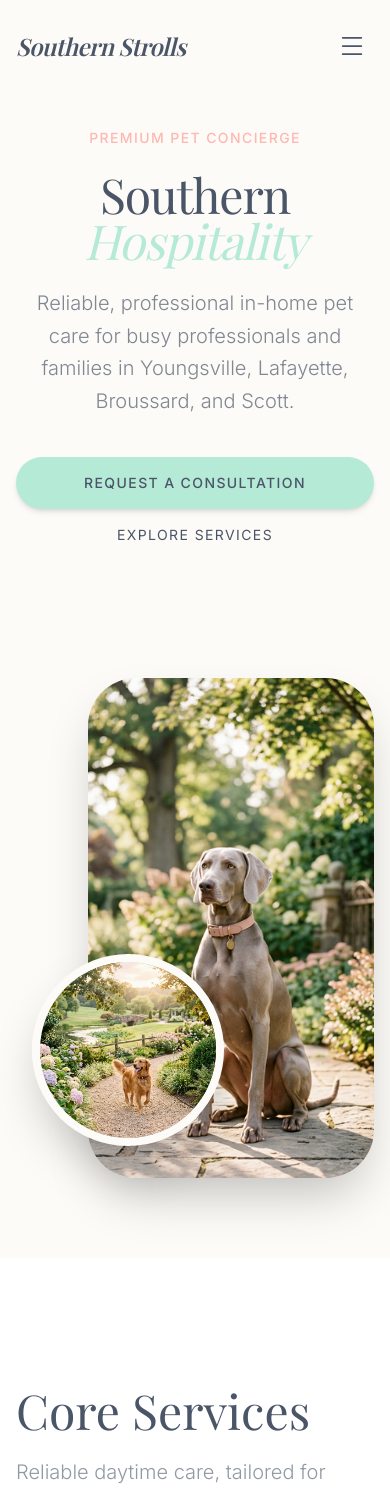
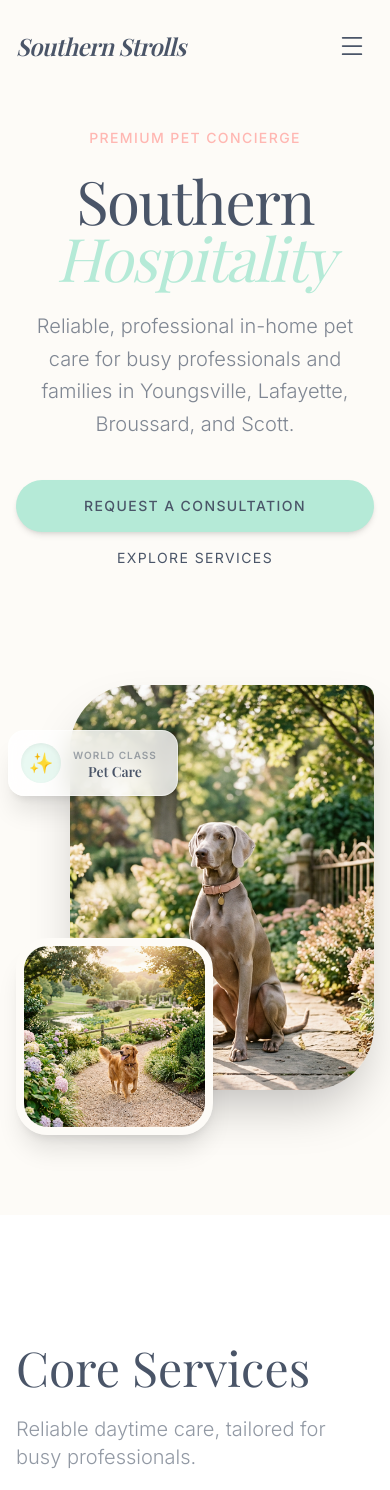
Before and after one commit to Founditmarketing/southern-strolls, a React (Vite) app: page / in a window 390 px wide. Shown: the top 1490 px of the page. Built offline with nearby package versions, Linux system fonts and the light colour scheme; a web font is replaced by a local one.

Commit message:
Redesign mobile hero layout with premium overlapping collage

```diff
--- a/src/components/Hero.tsx
+++ b/src/components/Hero.tsx
@@ -14,14 +14,14 @@ export function Hero() {
               <p className="text-blush font-medium tracking-widest uppercase text-sm mb-6">
                 Premium Pet Concierge
               </p>
-              <h1 className="text-5xl sm:text-7xl lg:text-8xl font-serif leading-[0.95] tracking-tight mb-6 sm:mb-8 text-slate">
+              <h1 className="text-6xl sm:text-7xl lg:text-8xl font-serif leading-[0.95] tracking-tight mb-6 sm:mb-8 text-slate relative z-20">
                 Southern <br />
                 <span className="italic text-mint">Hospitality</span>
               </h1>
-              <p className="text-xl text-slate/70 max-w-md font-light leading-relaxed mb-10">
+              <p className="text-xl text-slate/70 max-w-md font-light leading-relaxed mb-10 mx-auto lg:mx-0 relative z-20">
                 Reliable, professional in-home pet care for busy professionals and families in Youngsville, Lafayette, Broussard, and Scott.
               </p>
-              <div className="flex flex-col sm:flex-row items-stretch sm:items-center gap-4 sm:gap-6 mt-6 sm:mt-8 mb-8 sm:mb-0">
+              <div className="flex flex-col sm:flex-row items-stretch sm:items-center justify-center lg:justify-start gap-4 sm:gap-6 mt-6 sm:mt-8 mb-8 sm:mb-0 relative z-20">
                 <a href="#consultation" className="bg-mint text-slate px-8 py-4 rounded-full text-sm tracking-widest uppercase hover:bg-blush hover:text-white transition-colors duration-300 w-full sm:w-auto text-center font-medium shadow-md">
                   Request a Consultation
                 </a>
@@ -32,30 +32,49 @@ export function Hero() {
             </motion.div>
           </div>
 
-          <div className="lg:col-span-5 relative mt-16 md:mt-0 h-[500px] md:h-[700px] w-full max-w-lg mx-auto md:max-w-none">
+          <div className="lg:col-span-5 relative mt-12 md:mt-0 h-[450px] sm:h-[550px] md:h-[700px] w-full max-w-md sm:max-w-lg mx-auto md:max-w-none">
+            {/* Primary Hero Image */}
             <motion.div
-              initial={{ opacity: 0, scale: 0.95 }}
-              animate={{ opacity: 1, scale: 1 }}
+              initial={{ opacity: 0, y: 40 }}
+              animate={{ opacity: 1, y: 0 }}
               transition={{ duration: 1, delay: 0.2, ease: [0.16, 1, 0.3, 1] }}
-              className="absolute right-0 top-0 w-4/5 md:w-4/5 h-full z-10"
+              className="absolute right-0 top-0 w-[85%] h-[90%] md:w-4/5 md:h-full z-10"
             >
               <img
                 src="/images/hero_elegant_dog_1772814698237.png"
                 alt="Elegant Weimaraner"
-                className="w-full h-full object-cover rounded-[3rem] md:rounded-t-[1000px] md:rounded-b-[1000px] shadow-2xl"
+                className="w-full h-full object-cover rounded-tl-[4rem] rounded-br-[4rem] rounded-tr-xl rounded-bl-xl md:rounded-t-[1000px] md:rounded-b-[1000px] shadow-2xl"
               />
             </motion.div>
+
+            {/* Secondary Overlapping Image */}
             <motion.div
-              initial={{ opacity: 0, x: 50 }}
-              animate={{ opacity: 1, x: 0 }}
+              initial={{ opacity: 0, scale: 0.8 }}
+              animate={{ opacity: 1, scale: 1 }}
               transition={{ duration: 1, delay: 0.4, ease: [0.16, 1, 0.3, 1] }}
-              className="absolute bottom-8 left-4 md:bottom-12 md:left-0 w-48 md:w-64 z-20"
+              className="absolute bottom-0 left-0 w-[55%] md:bottom-12 md:-left-8 md:w-64 z-20"
             >
               <img
                 src="/images/hero_dog_walking_1772814715743.png"
                 alt="Dog walking in nature"
-                className="w-full aspect-square object-cover rounded-full border-8 border-cream shadow-2xl"
+                className="w-full aspect-square object-cover rounded-[2rem] md:rounded-full border-8 border-cream shadow-xl"
               />
+            </motion.div>
+
+            {/* Floating Glassmorphism Badge */}
+            <motion.div
+              initial={{ opacity: 0, rotate: -10, y: 20 }}
+              animate={{ opacity: 1, rotate: 0, y: 0 }}
+              transition={{ duration: 1, delay: 0.6, ease: [0.16, 1, 0.3, 1] }}
+              className="absolute top-[10%] -left-2 md:-left-12 z-30 bg-white/80 backdrop-blur-md p-3 md:p-4 rounded-2xl shadow-xl border border-white/40 flex items-center gap-3"
+            >
+              <div className="w-10 h-10 md:w-12 md:h-12 rounded-full bg-mint/30 flex items-center justify-center text-xl md:text-2xl shadow-inner">
+                ✨
+              </div>
+              <div className="pr-2">
+                <p className="text-[10px] md:text-xs text-slate/50 tracking-widest uppercase font-bold mb-0.5">World Class</p>
+                <p className="text-sm md:text-base text-slate font-serif font-semibold leading-none">Pet Care</p>
+              </div>
             </motion.div>
           </div>
         </div>
```
